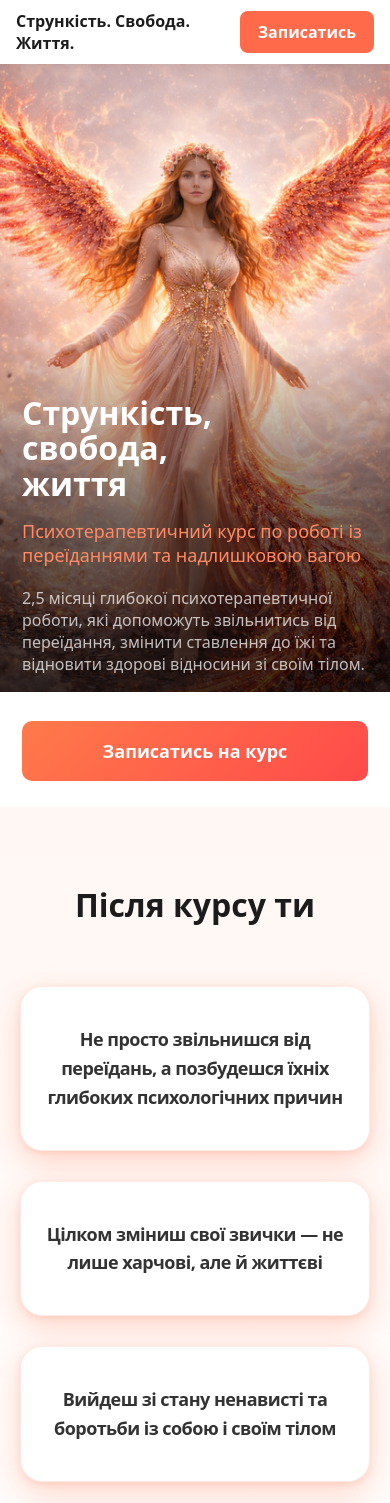
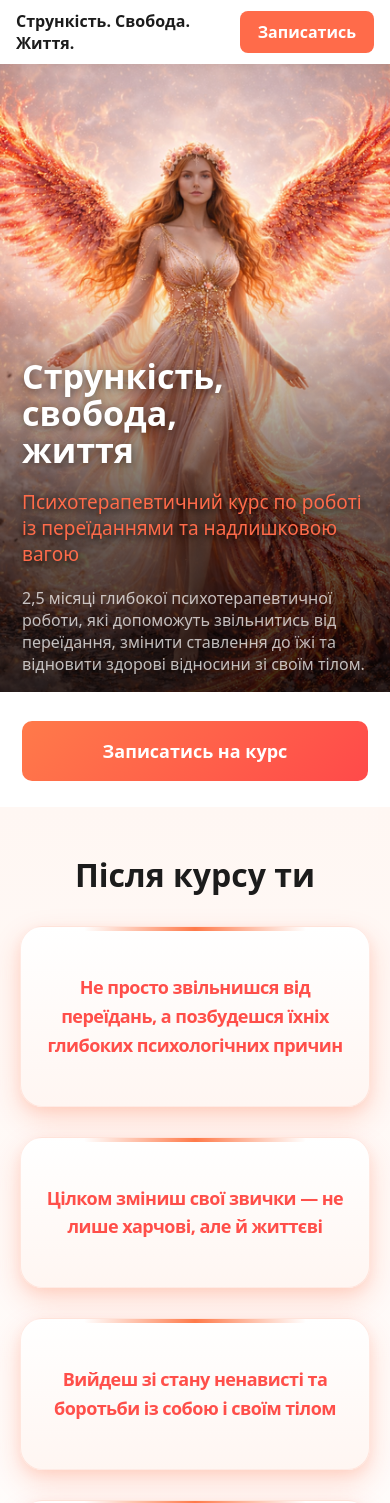
Before and after one commit to sergiyZinovyev/psy-landing, an Angular app: page / in a window 390 px wide. Shown: the top 1503 px of the page. Built offline with nearby package versions, Linux system fonts and the light colour scheme.

Commit message:
landing design upgrade v.3.2

```diff
--- a/src/app/app.css
+++ b/src/app/app.css
@@ -139,21 +139,46 @@
 
 /* CARD */
 .benefit{
-  background:white;
-  padding: 20px;
+    background:linear-gradient(
+        180deg,
+        #ffffff,
+        #fff6f2
+    );
+
+    padding:28px 22px;
     border-radius:22px;
+
     text-align:center;
 
-  display: flex;
-  align-items: center;
-  justify-content: center;
+    display:flex;
+    align-items:center;
+    justify-content:center;
 
     border:1px solid rgba(255,120,80,0.15);
 
     box-shadow:
-    0 10px 30px rgba(253, 59, 0, 0.2),
-    0 2px 6px rgba(253, 59, 0, 0.1);
+        0 12px 30px rgba(253,59,0,0.18),
+        0 4px 12px rgba(253,59,0,0.08);
 
+    position:relative;
+}
+
+.benefit::before{
+    content:"";
+    position:absolute;
+    top:0;
+    left:18%;
+    width:64%;
+    height:4px;
+
+    background:linear-gradient(
+        90deg,
+        transparent,
+        #ff7a4a,
+        transparent
+    );
+
+    border-radius:20px;
 }
 
 /* TEXT */
@@ -162,7 +187,7 @@
     line-height:1.6;
     font-weight: 600;
     letter-spacing: -0.03em;
-  color:#333;
+    color:#ff4f4a;
 }
 
 /* QUOTE */
@@ -181,7 +206,6 @@
 .benefits-quote span{
     color:#ff6b4a;
     font-weight:600;
-
 }
 
 
@@ -216,6 +240,7 @@
     margin-bottom:20px;
     font-weight:600;
 }
+
 
 /* PROGRAM */
 
@@ -258,14 +283,12 @@
     letter-spacing: -0.03em;
     color:#333;
     opacity: 0.8;
-
-    /* border: 1px solid black; */
 }
 
 .program-btn {
-    /* margin: 40px auto 0; */
     margin-top: 60px;
 }
+
 
 /* CTA */
 
@@ -281,6 +304,7 @@
     margin:20px 0;
 }
 
+
 /* FOOTER */
 
 .footer{
@@ -289,18 +313,10 @@
     background:#f3f3f3;
 }
 
+
 /* MOBILE */
 
 @media (max-width:900px){
-
-/* .hero-grid{
-  grid-template-columns:1fr;
-}
-
-.hero-image img{
-  max-height:500px;
-} */
-
     .benefits-grid{
         grid-template-columns:1fr;
     }
@@ -324,7 +340,6 @@
     .hero-text h1{
         font-size:36px;
     }
-
 }
 
 
@@ -344,21 +359,18 @@
     }
 
     /* container не повинен обмежувати hero */
-
     .hero .container{
         padding:0;
         max-width:none;
     }
 
     /* layout */
-
     .hero-grid{
         grid-template-columns:1fr;
         position:relative;
     }
 
     /* image */
-
     .hero-image{
         height:88vh;
     }
@@ -372,7 +384,6 @@
     }
 
     /* overlay text */
-
     .hero-text{
         position:absolute;
         bottom: 0px;
@@ -409,17 +420,18 @@
     }
 
     /* typography */
-
     .hero-text h1{
-        font-size:32px;
+        font-size:34px;
         line-height:1.1;
         color:white;
         margin-bottom:16px;
+
+        text-shadow: 0 2px 8px rgba(0, 0, 0, 0.5);
     }
 
     .subtitle{
-        color:#ff8a65;
-        font-size:18px;
+        font-size:19px;
+        text-shadow: 0 2px 8px rgba(0, 0, 0);
     }
 
     .hero-desc{
@@ -428,7 +440,6 @@
     }
 
     /* CTA */
-
     .primary-btn{
         width:100%;
         text-align:center;
@@ -437,12 +448,16 @@
     }
 
     /* hero glow не потрібен на мобільному */
-
     .hero-glow{
         display:none;
     }
 
+
     /* BENEFITS */
+
+    .benefits{
+        padding:20px 0;
+    }
 
     .benefits-grid{
         grid-template-columns:1fr;
@@ -450,19 +465,39 @@
 
     .section-title{
         font-size:32px;
+        margin-bottom: 30px;
     }
 
     .benefits-quote{
         font-size:20px;
     }
 
+
     /* AUTHOR */
+
+    .author{
+        padding:40px 0;
+    }
 
     .author-grid{
         grid-template-columns:1fr;
+        gap:30px;
     }
 
+    .author-name{
+        font-size: 22px;
+        padding: 0;
+        margin: 0;
+        letter-spacing: 0.05em;
+    }
+
+
     /* PROGRAM */
+
+    .program{
+        padding:20px 0;
+        padding-bottom: 40px;
+    }
 
     .program-grid{
         grid-template-columns:1fr;
```
Lines whose indentation alone changed are shown as unchanged.
